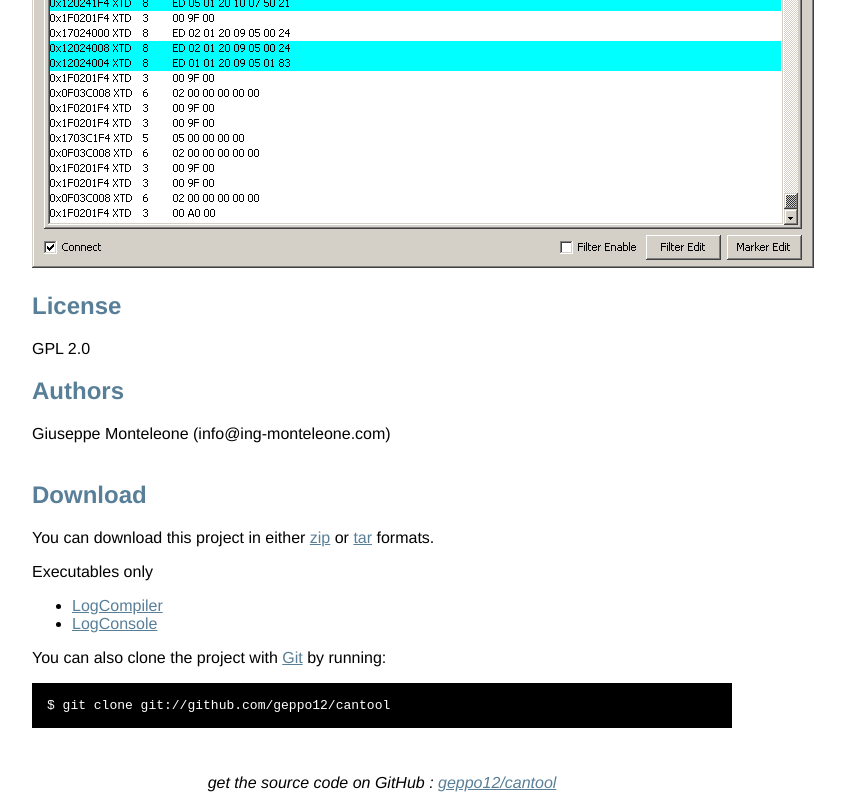
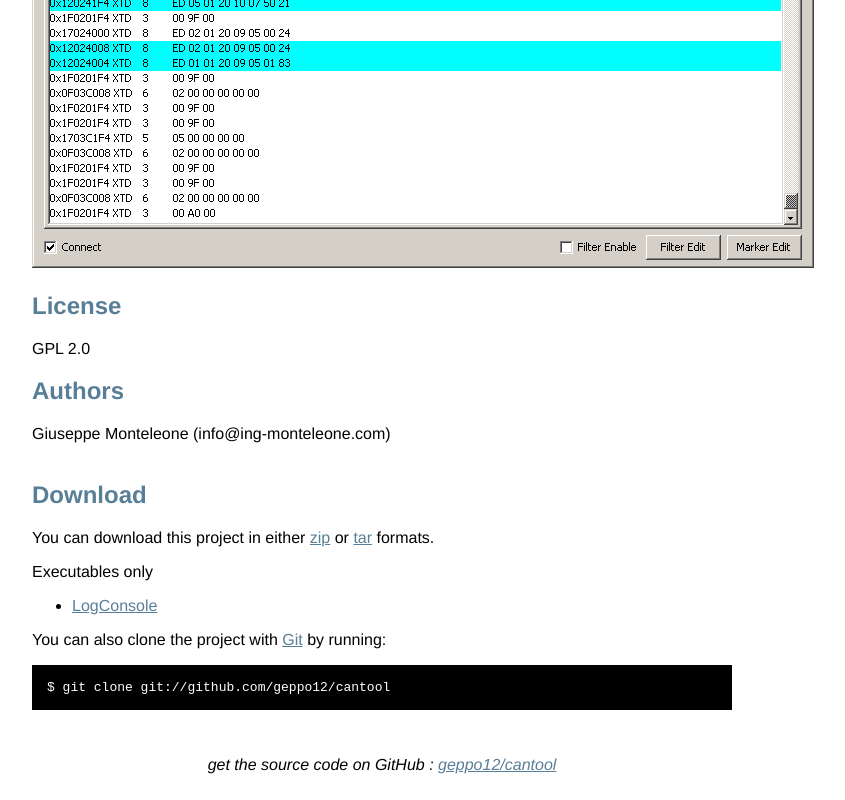
Before and after one commit to geppo12/cantool, a plain HTML site: page index.html in a window 1280 px wide. Shown: the part 419-1219 px from the top of the page, without its empty margins (258-1103 px from the left). Drawn offline with Linux system fonts and the light colour scheme.

Commit message:
Removed (for now) LogCompiler link
Signed-off-by: Giuseppe Monteleone <info@ing-monteleone.com>

```diff
--- a/index.html
+++ b/index.html
@@ -81,7 +81,7 @@
 	<p>
 	Executables only
 		<ul>
-		  <li><a href="http://github.com/downloads/geppo12/cantool/LogCompiler.zip">LogCompiler</a>
+		  <!--<li><a href="http://github.com/downloads/geppo12/cantool/LogCompiler.zip">LogCompiler</a>-->
 		  <li><a href="http://github.com/downloads/geppo12/cantool/LogConsole.zip">LogConsole</a>
 		</ul>
 	</p>
```
